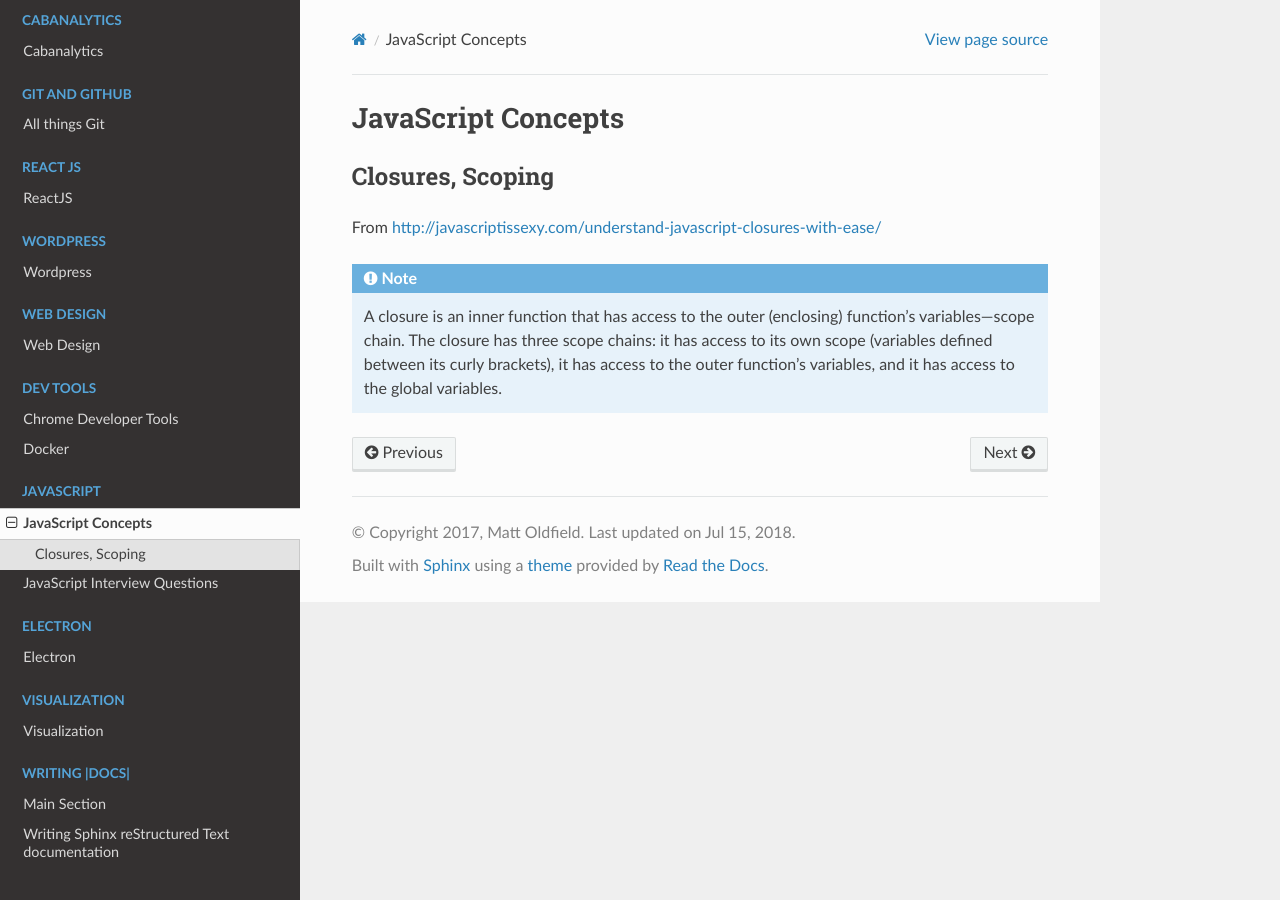
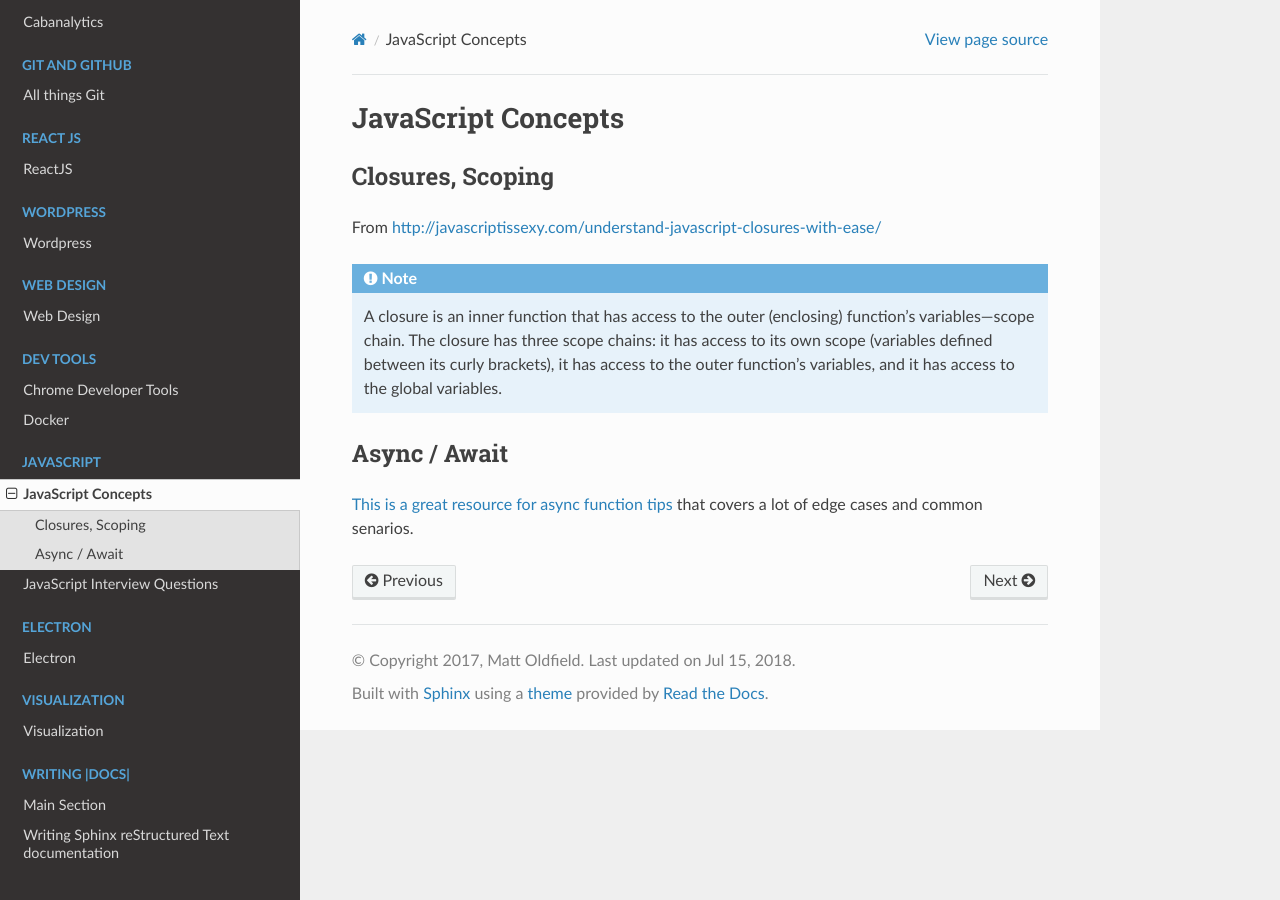
Before and after one commit to asmattic/docs, a Sphinx documentation site: the page built from source/javascript/concepts.rst, in a window 1280 px wide. Built offline with Sphinx 7.4.7 and the Read the Docs theme 2.0.0, drawn with Linux system fonts in a browser that asks for light colours.

Commit message:
Added async await tips link

```diff
--- a/source/javascript/concepts.rst
+++ b/source/javascript/concepts.rst
@@ -11,3 +11,8 @@ From `http://javascriptissexy.com/understand-javascript-closures-with-ease/ <htt
 
 .. note::
    A closure is an inner function that has access to the outer (enclosing) function's variables—scope chain. The closure has three scope chains: it has access to its own scope (variables defined between its curly brackets), it has access to the outer function's variables, and it has access to the global variables.
+
+Async / Await
+---------------
+
+`This is a great resource for async function tips <http://2ality.com/2016/10/async-function-tips.html>`_ that covers a lot of edge cases and common senarios.
```
